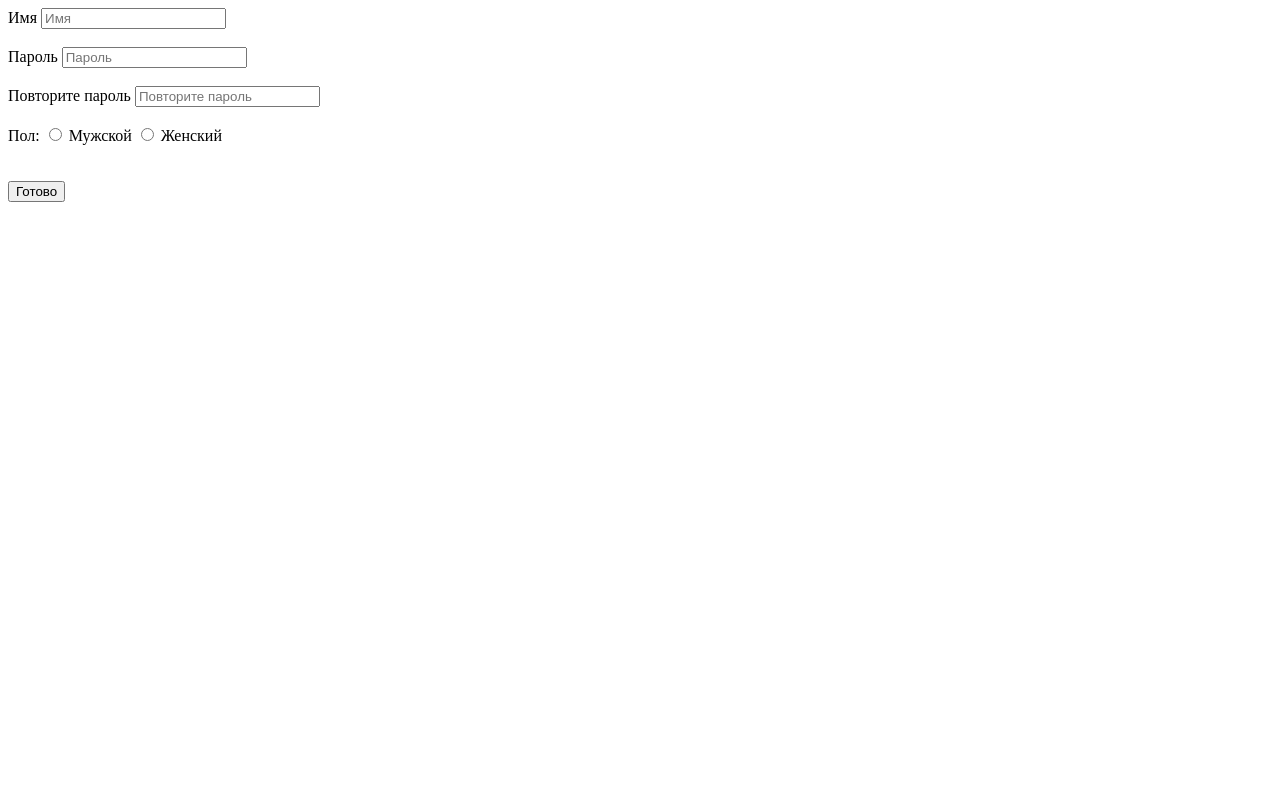
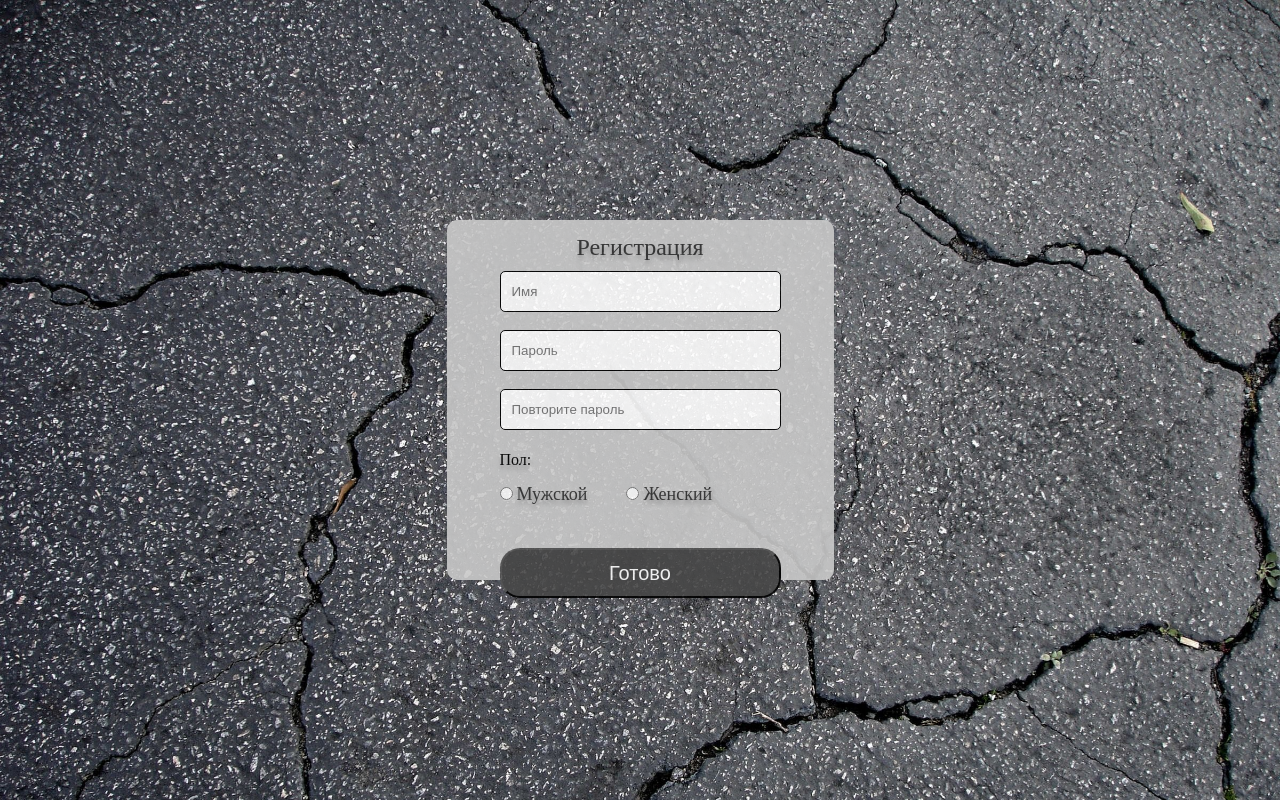
Before and after one commit to pavelnov67/js-pract, a website: page src/index.html in a window 1280 px wide. Drawn offline with Linux system fonts and the light colour scheme.

Commit message:
sterted making regist page
add css to neked form

```diff
--- a/src/default.css
+++ b/src/default.css
@@ -1,4 +1,174 @@
-*
+* {
+  margin: 0;
+  padding: 0;
+  box-sizing: border-box;
+}
+
+main {
+  height: 100vh;
+  display: flex;
+  flex-direction: column;
+  justify-content: center;
+  align-items: center;
+  background-image: url(assets/asfalt-foto-86.jpg);
+  background-size: cover;
+}
+
+/*input {
+  color: rgb(92, 88, 88);
+  height: 41px;
+  width: 100%;
+  border-radius: 5px;
+  border: 1px solid #000;
+  font-style: normal;
+  line-height: normal;
+  padding-left: 11px;
+}*/
+
+input:focus {
+  outline: none;
+  border: #4446bb;
+}
+
+.form {
+  opacity: 0;
+  max-width: 394px;
+  height: 45%;
+  flex-shrink: 0;
+  border-radius: 10px;
+  background: #CACACA;
+  padding: 16px 53px 50px 53px;
+  animation-name: fadeForm;
+  animation-duration: 1s;
+  animation-timing-function: ease-in-out;
+  animation-delay: 0s;
+  animation-iteration-count: 1;
+  animation-fill-mode: forwards;
+}
+
+@keyframes fadeForm {
+  0% {
+      opacity: 0;
+  }
+
+  25% {
+      opacity: .25;
+  }
+
+  50% {
+      opacity: .5;
+  }
+
+  75% {
+      opacity: .75;
+  }
+
+  100% {
+      opacity: .9;
+  }
+}
+
+label {
+  display: inline;
+}
+
+.sex {
+  text-align: left;
+  text-shadow: 0px 4px 4px rgba(0, 0, 0, 0.25);
+  font-weight: 400;
+  line-height: 23px;
+  margin-bottom: 12px;
+}
+
+.form-title {
+  text-align: center;
+  color: #333;
+  text-shadow: 0px 4px 4px rgba(0, 0, 0, 0.25);
+  font-size: 24px;
+  font-weight: 400;
+  line-height: 23px;
+  margin-bottom: 12px;
+}
+
+.male {
+  text-align: center;
+  color: #333;
+  text-shadow: 0px 4px 4px rgba(0, 0, 0, 0.25);
+  font-size: 18px;
+  font-weight: 400;
+  line-height: 23px;
+  margin-bottom: 12px;
+  margin-right: 35px;
+}
+
+.femalel {
+  display: inline;
+}
+
+.female {
+  text-align: center;
+  color: #333;
+  text-shadow: 0px 4px 4px rgba(0, 0, 0, 0.25);
+  font-size: 18px;
+  font-weight: 400;
+  line-height: 23px;
+  margin-bottom: 12px;
+}
+
 .error {
-  color: tomato;
+  text-align: center;
+  color: #c00d0db0;
+  text-shadow: 0px 4px 4px rgba(0, 0, 0, 0.25);
+  font-size: 18px;
+  font-weight: 400;
+  line-height: 23px;
+  margin-top: 12px;
 }
+.name {
+  color: rgb(92, 88, 88);
+  height: 41px;
+  width: 100%;
+  border-radius: 5px;
+  border: 1px solid #000;
+  font-style: normal;
+  line-height: normal;
+  padding-left: 11px;
+}
+
+.pass {
+  color: rgb(92, 88, 88);
+  height: 41px;
+  width: 100%;
+  border-radius: 5px;
+  border: 1px solid #000;
+  font-style: normal;
+  line-height: normal;
+  padding-left: 11px;
+}
+
+.repass {
+  color: rgb(92, 88, 88);
+  height: 41px;
+  width: 100%;
+  border-radius: 5px;
+  border: 1px solid #000;
+  font-style: normal;
+  line-height: normal;
+  padding-left: 11px;
+}
+
+.done {
+  margin-top: 15%;
+  font-weight: 400;
+  font-size: 20px;
+  text-align: center;
+  display: block;
+  width: 281px;
+  height: 50px;
+  flex-shrink: 0;
+  color: white;
+  border-radius: 20px;
+  background: #474747;
+  line-height: 45px;
+  cursor: pointer;
+}
--- a/src/index.html
+++ b/src/index.html
@@ -4,26 +4,31 @@
   <meta charset="UTF-8">
   <meta name="viewport" content="width=device-width, initial-scale=1.0">
   <meta http-equiv="X-UA-Compatible" content="ie=edge">
+  <link rel="preconnect" href="https://fonts.gstatic.com" crossorigin>
+  <link href="https://fonts.googleapis.com/css2?family=Roboto:wght@400;500;700&display=swap" rel="stylesheet">
   <title>Learning</title>
   <link rel="stylesheet" href="default.css">
 </head>
 <body>
-  <form id="main-form" method="post">
-    <label for="name">Имя</label>
-    <input type="text" name="name" placeholder="Имя" id="name"><br><br>
-    <label for="password">Пароль</label>
-    <input type="password" name="pass" placeholder="Пароль" id="pass"><br><br>
-    <label for="repass">Повторите пароль</label>
-    <input type="password" name="repass" placeholder="Повторите пароль" id="repass"><br><br>
-    <span>Пол:</span>
-    <input type="radio" name="state" id="male" value="Мужской">
-    <label for="male">Мужской</label>
-    <input type="radio" name="state" id="female" value="Женский">
-    <label for="female">Женский</label><br><br>
-    <div id="error" class="error"></div><br>
-    <input type="submit" name="submit" value="Готово">
-  </form>
-  <noscript>Turn on JS</noscript>
-  <script src="script.js"></script>
+  <main>
+    <form class="form" id="main-form" method="post">
+      <h1 class="form-title">Регистрация</h1>
+     <!-- <label for="name" class="name">Имя</label>-->
+      <input type="text" name="name" placeholder="Имя" id="name" class="name"><br><br>
+      <!--<label for="password">Пароль</label>-->
+      <input type="password" name="pass" placeholder="Пароль" id="pass" class="pass"><br><br>
+      <!--<label for="repass">Повторите пароль</label>-->
+      <input type="password" name="repass" placeholder="Повторите пароль" id="repass" class="repass"><br><br>
+      <div class="sex">Пол:</div>
+      <input type="radio" name="state" id="male" value="Мужской">
+      <label for="male" class="male">Мужской</label>
+      <input type="radio" name="state" id="female" value="Женский" class="femalel">
+      <label for="female" class="female">Женский</label>
+      <div id="error" class="error"></div>
+      <input type="submit" name="submit" value="Готово" class="done">
+    </form>
+    <noscript>Turn on JS</noscript>
+    <script src="script.js"></script>
+  </main>
 </body>
 </html>
--- a/src/script.js
+++ b/src/script.js
@@ -7,11 +7,6 @@ function checkForm(event) {
   let pass = el.pass.value;
   let repass = el.repass.value;
   let state = el.state.value;
-
-  console.log(name);
-  console.log(pass);
-  console.log(repass);
-  console.log(state);
 
   let fail = "";
 
```
